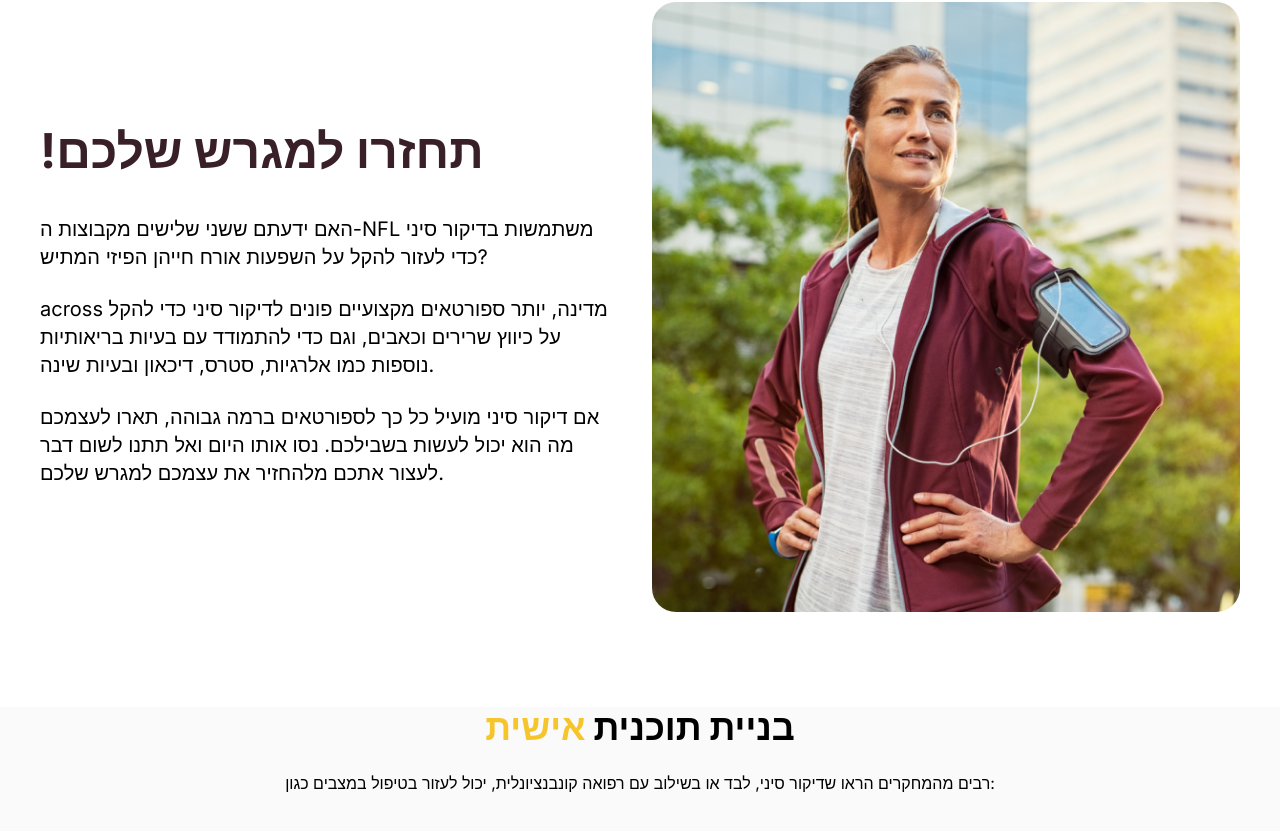
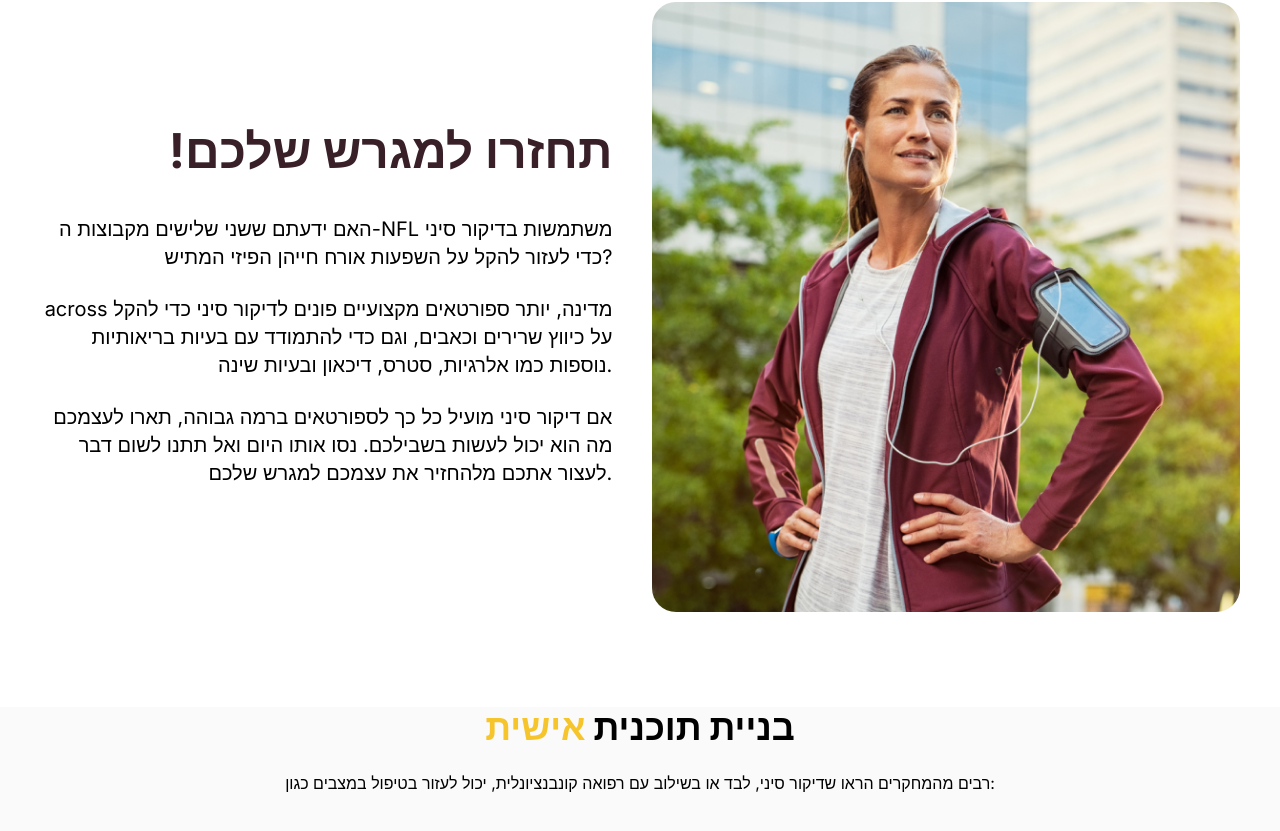
Before and after one commit to henrix494/sini_avi, a Next.js app: page / in a window 1280 px wide. Shown: the part 893-1724 px from the top of the page. Built offline with nearby package versions, Linux system fonts and the light colour scheme.

Commit message:
moved text to the right

```diff
--- a/components/getBack/GetBack.tsx
+++ b/components/getBack/GetBack.tsx
@@ -4,22 +4,22 @@ import Image from "next/image";
 export default function GetBack() {
   return (
     <div className="h-auto min-h-[800px] flex flex-col lg:flex-row justify-center items-center p-6 lg:p-10 max-lg:gap-10">
-      <div className="flex flex-col justify-start w-full lg:w-[600px] space-y-6 text-right lg:text-left max-lg:order-2 ">
+      <div className="flex flex-col justify-start w-full lg:w-[600px] space-y-6 text-right lg:text-left max-lg:order-2  ">
         <div>
-          <h1 className="text-3xl md:text-4xl lg:text-5xl font-bold text-main-bg mb-4">
+          <h1 className="text-3xl md:text-4xl lg:text-5xl font-bold text-main-bg mb-4 text-right">
             !תחזרו למגרש שלכם
           </h1>
         </div>
 
         <div>
-          <p className="text-base md:text-lg lg:text-xl text-gray-700">
+          <p className="text-base md:text-lg lg:text-xl text-gray-700 text-right">
             האם ידעתם ששני שלישים מקבוצות ה-NFL משתמשות בדיקור סיני כדי לעזור
             להקל על השפעות אורח חייהן הפיזי המתיש?
           </p>
         </div>
 
         <div>
-          <p className="text-base md:text-lg lg:text-xl text-gray-700">
+          <p className="text-base md:text-lg lg:text-xl text-gray-700 text-right">
             across מדינה, יותר ספורטאים מקצועיים פונים לדיקור סיני כדי להקל על
             כיווץ שרירים וכאבים, וגם כדי להתמודד עם בעיות בריאותיות נוספות כמו
             אלרגיות, סטרס, דיכאון ובעיות שינה.
@@ -27,7 +27,7 @@ export default function GetBack() {
         </div>
 
         <div>
-          <p className="text-base md:text-lg lg:text-xl text-gray-700">
+          <p className="text-base md:text-lg lg:text-xl text-gray-700 text-right">
             אם דיקור סיני מועיל כל כך לספורטאים ברמה גבוהה, תארו לעצמכם מה הוא
             יכול לעשות בשבילכם. נסו אותו היום ואל תתנו לשום דבר לעצור אתכם
             מלהחזיר את עצמכם למגרש שלכם.
```
